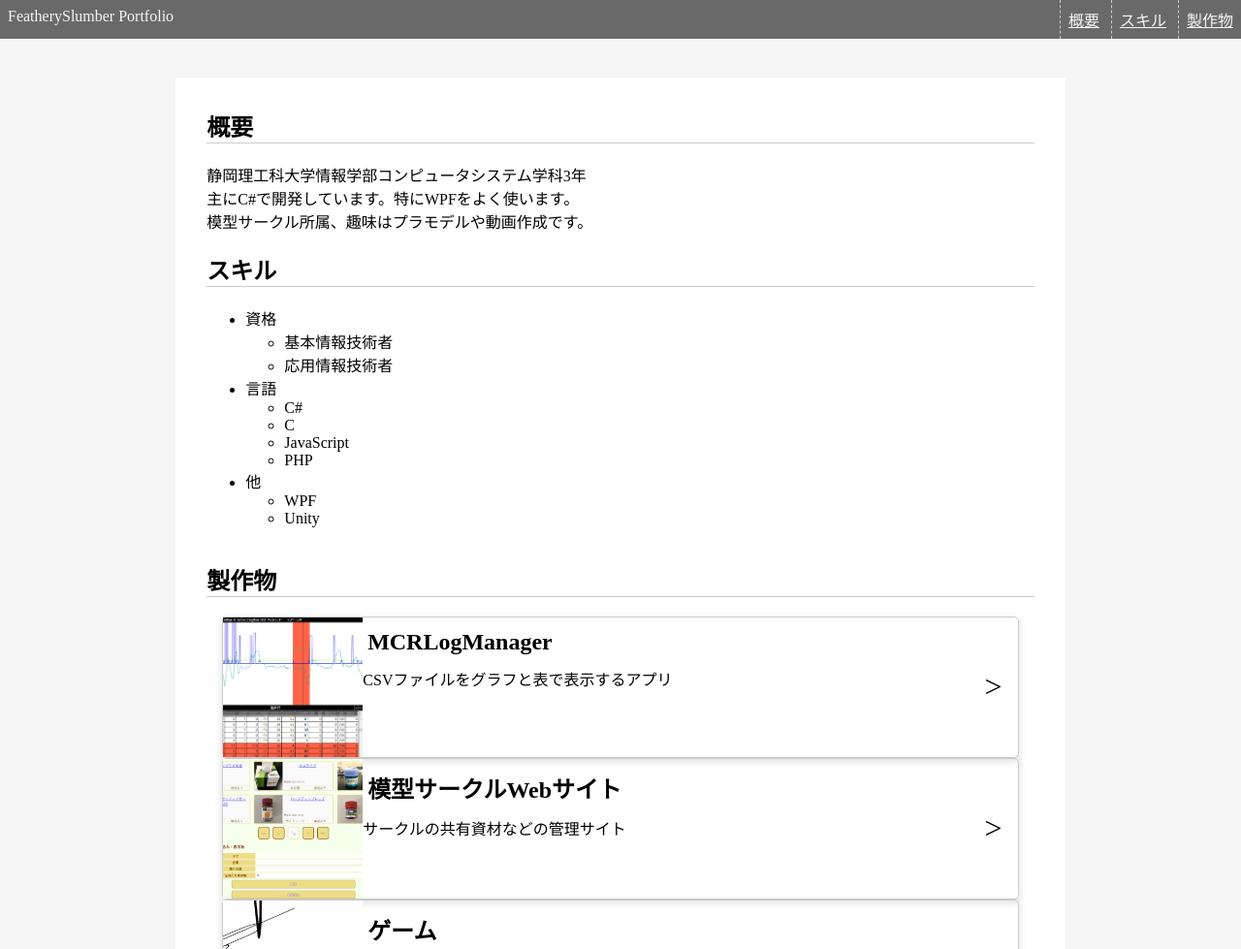
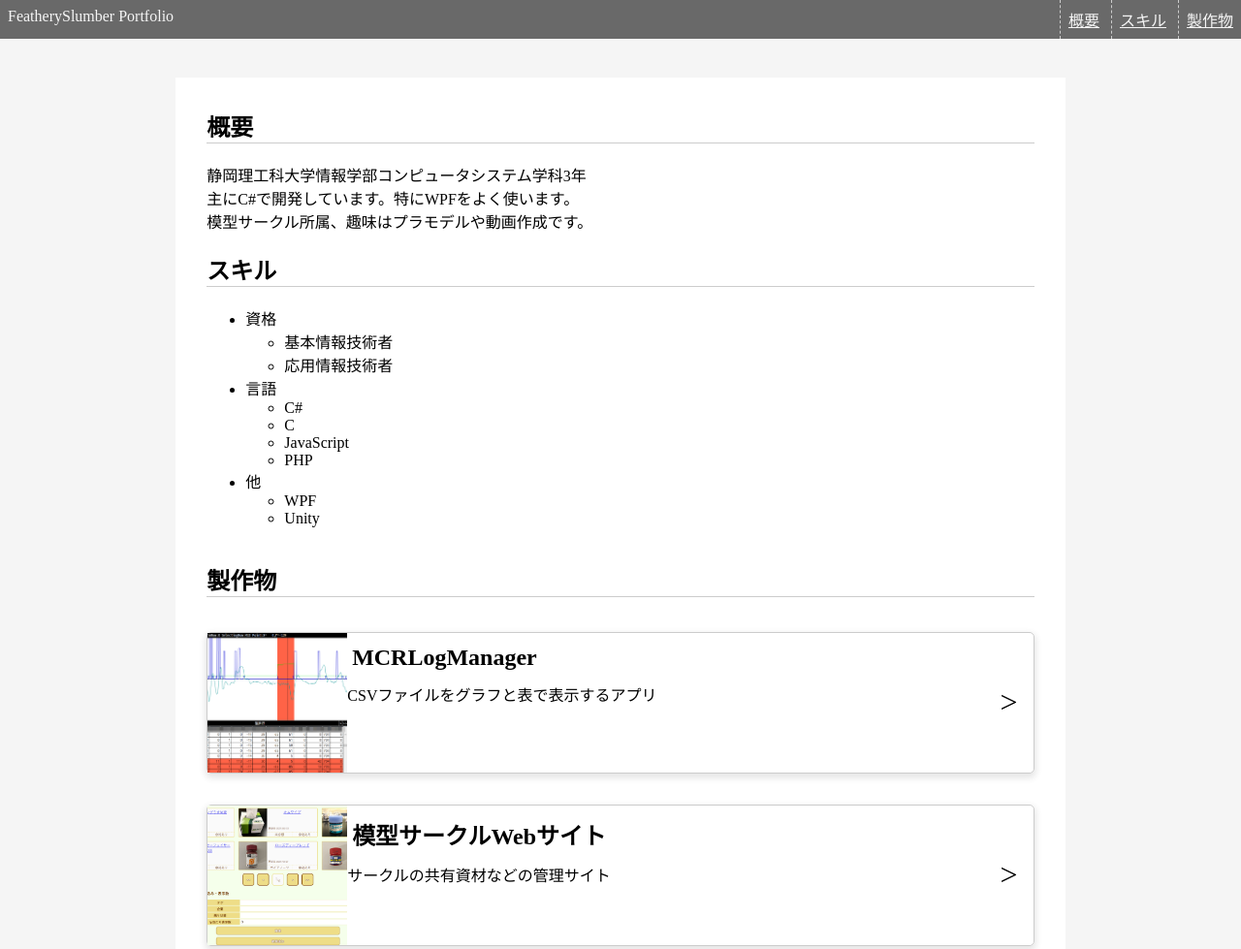
Before and after one commit to FeatherySlumber/FeatherySlumber.github.io, a plain HTML site: page index.html in a window 1280 px wide. Shown: the top 979 px of the page at 97% size. Drawn offline with Linux system fonts and the light colour scheme.

Commit message:
Update style.css

```diff
--- a/style.css
+++ b/style.css
@@ -96,7 +96,7 @@ section:first-child h1{
     border-color: #ccc;
     border-width: 1px;
 
-    margin: 0 1rem;
+    margin: 1rem 0;
     box-shadow: 0 0.2em 0.4em 0.1em #4442;
 }
 
```
